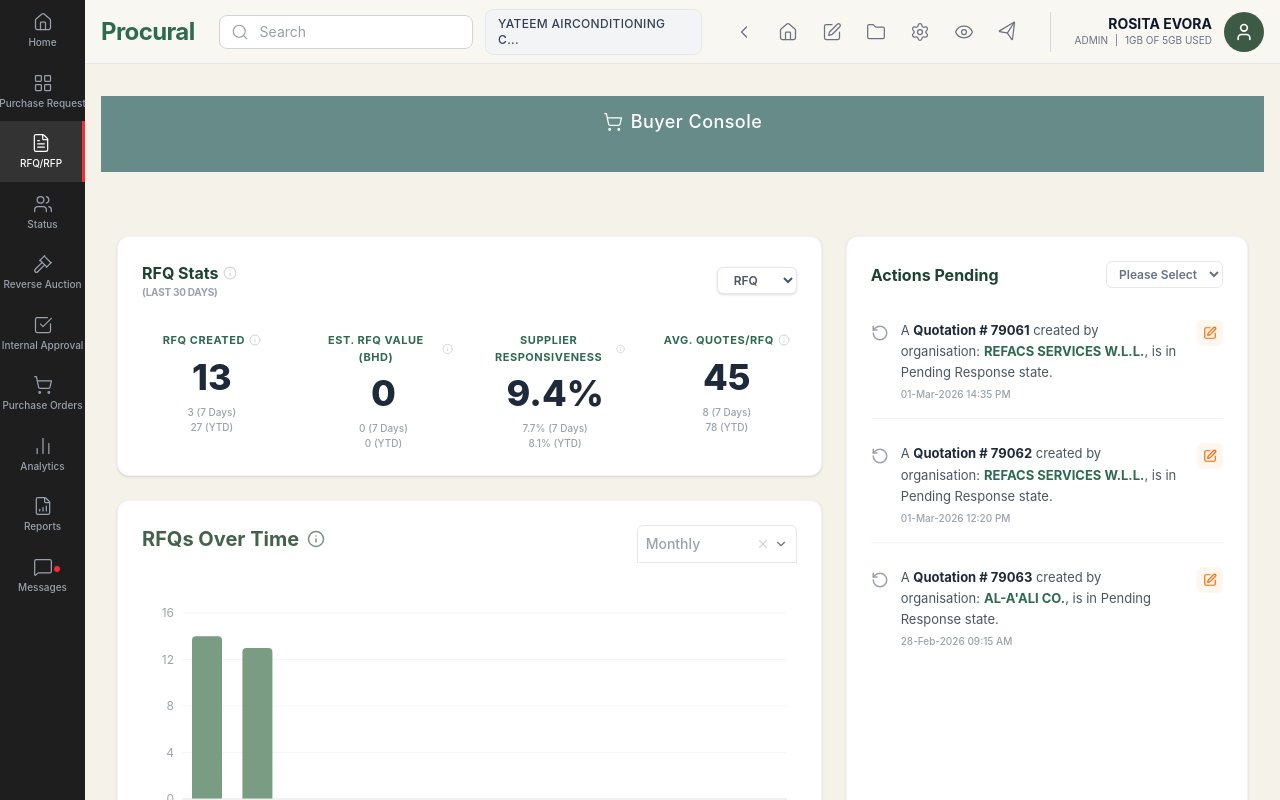
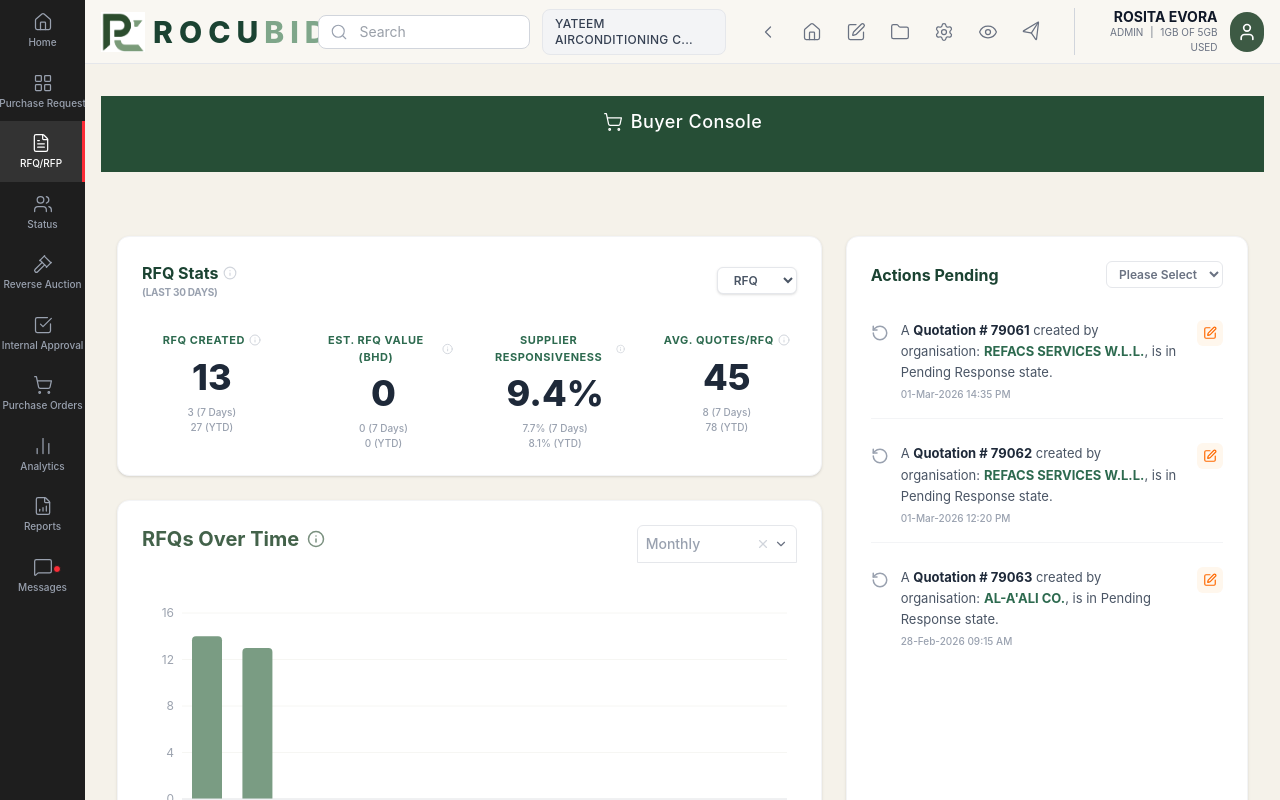
Before and after one commit to fathimaniba112/Rfq-users, a React (Vite) app: page /dashboard in a window 1280 px wide. Built offline with nearby package versions, Linux system fonts and the light colour scheme.

Commit message:
Initial commit

```diff
--- a/src/pages/Buyerbanner.jsx
+++ b/src/pages/Buyerbanner.jsx
@@ -5,7 +5,7 @@
   return (
     <div className="w-full px-4 py-8 bg-[#F5F2EA] group flex-shrink-0">
       <button
-        className="w-full flex flex-col items-center justify-center gap-1 bg-[#668b88]  hover:bg-[#76A09D] text-white py-3 px-6 transition-colors duration-200"
+        className="w-full flex flex-col items-center justify-center gap-1 bg-[#264E36]  hover:bg-[#668b88] text-white py-3 px-6 transition-colors duration-200"
         aria-label="Access Buyer Console"
       >
         <div className="flex items-center gap-2">
--- a/src/pages/Navbar.jsx
+++ b/src/pages/Navbar.jsx
@@ -10,14 +10,23 @@
   Send,
   User
 } from 'lucide-react';
+import logo from '../assets/logo.png';   // import the image
 
 const Header = () => {
   return (
     <header className="flex h-16 items-center border-b border-gray-200 bg-[#F9F7F2] px-4 font-sans text-gray-700 flex-shrink-0">
 
       {/* 1. Logo Section */}
-      <div className="mr-6 text-2xl font-bold tracking-tight text-[#2D6A4F]">
-        Procural
+      <div className="mr-4 flex items-center gap-2">
+        <img
+          src={logo}
+          alt="Procubid Logo"
+          className="h-10 w-auto"
+        />
+<span className="text-3xl font-extrabold tracking-[0.2em]">
+  <span className="text-[#1B4332]">ROCU</span>
+  <span className="text-[#7FA68A]">BID</span>
+</span>
       </div>
 
       {/* 2. Search & Filter Section */}
```
Also changed, not shown: src/assets/logo.png (added).
